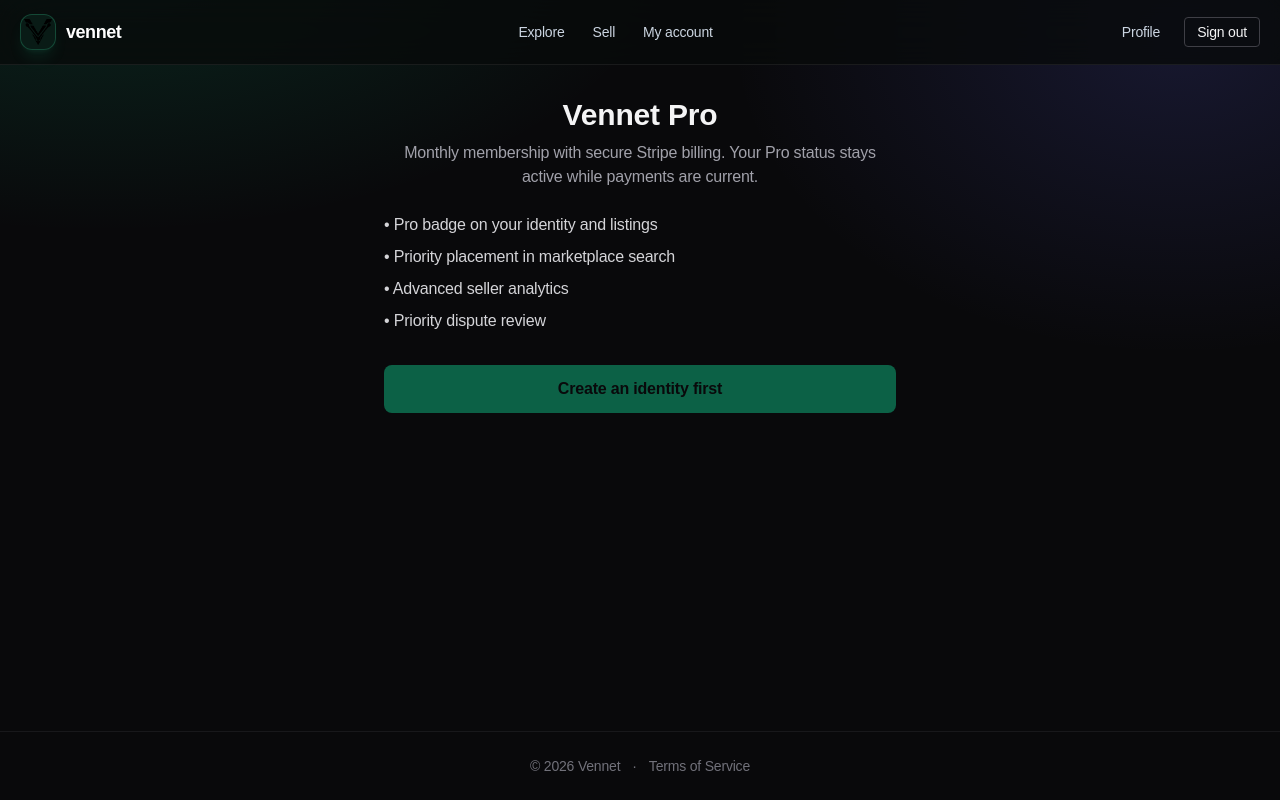
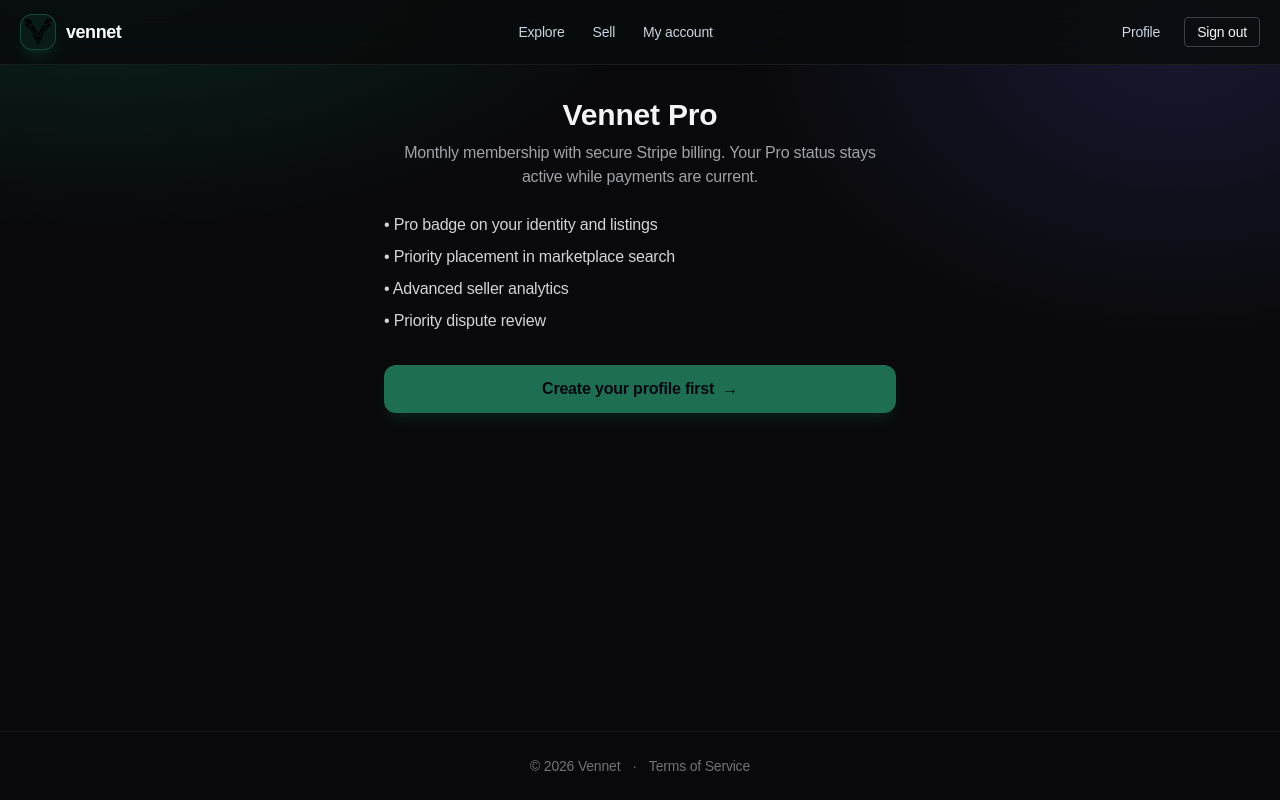
Before and after one commit to MagroOwner/Vennet, a Next.js app: page /pro in a window 1280 px wide. Built offline with nearby package versions, Linux system fonts and the light colour scheme; no server answers; the database is empty; sample sign-in values are in the browser's storage.

Commit message:
Polish Vennet Pro upgrade action

```diff
--- a/src/components/forms/ProUpgradeButton.tsx
+++ b/src/components/forms/ProUpgradeButton.tsx
@@ -8,19 +8,22 @@
   const [error, setError] = useState<string | null>(null);
 
   async function upgrade() {
-    setBusy(true); setError(null);
+    setBusy(true);
+    setError(null);
     try {
       const result = await startProCheckout();
       if (!result.ok) { setError(result.error); return; }
       window.location.href = result.url;
-    } finally { setBusy(false); }
+    } finally {
+      setBusy(false);
+    }
   }
 
   return <div className="mt-8">
-    {error && <p className="mb-2 text-sm text-red-400">{error}</p>}
-    <button onClick={upgrade} disabled={busy || !hasIdentity} className="w-full rounded-lg bg-emerald-500 py-3 font-semibold text-zinc-950 hover:bg-emerald-400 disabled:opacity-50">
-      {hasIdentity ? (busy ? "Opening secure checkout…" : isPro ? "Set up Stripe billing" : "Upgrade to Vennet Pro") : "Create an identity first"}
+    {error && <p className="mb-3 text-sm text-red-300">{error}</p>}
+    <button onClick={upgrade} disabled={busy || !hasIdentity} className="button-primary w-full disabled:cursor-not-allowed disabled:opacity-50">
+      {hasIdentity ? (busy ? "Opening secure checkout…" : isPro ? "Manage Pro billing" : "Upgrade to Vennet Pro") : "Create your profile first"}
+      <span className="ml-2" aria-hidden="true">→</span>
     </button>
-    {hasIdentity && <p className="mt-3 text-center text-xs text-zinc-500">Secure monthly billing powered by Stripe. Cancel through Stripe at any time.</p>}
   </div>;
 }
```
